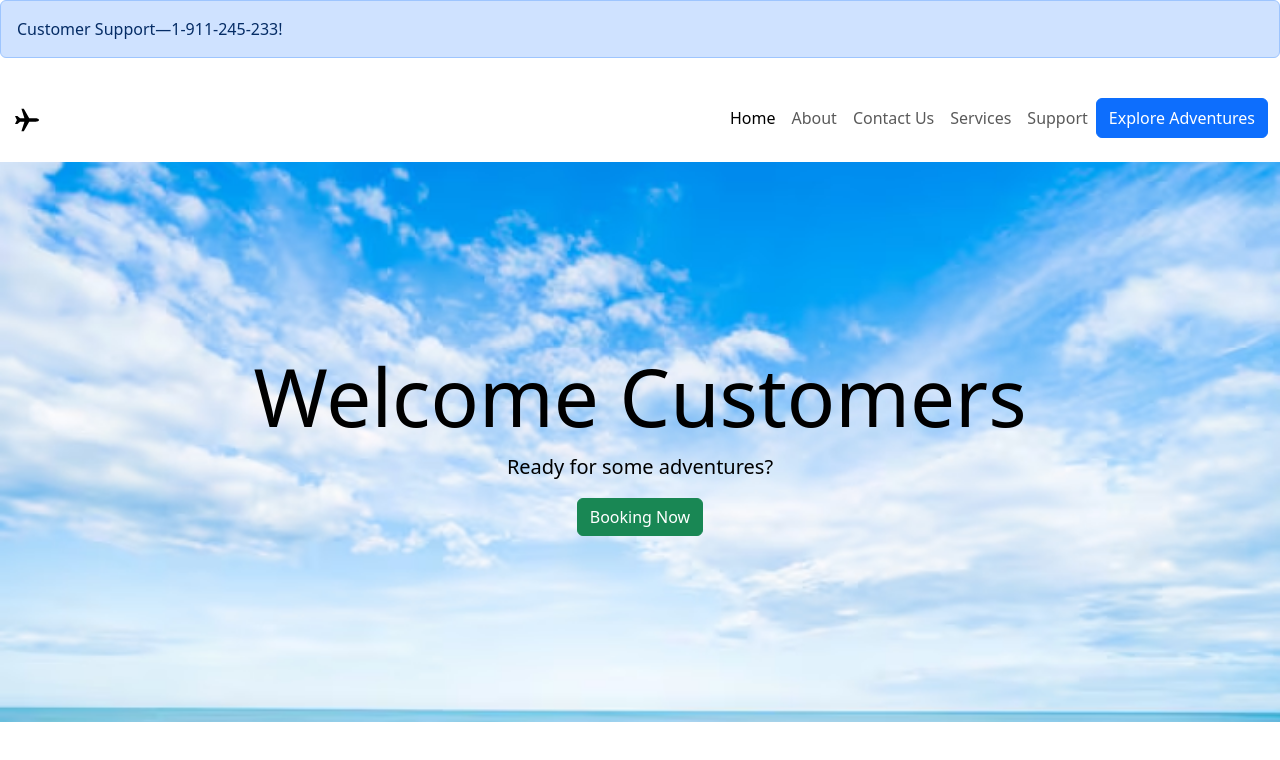
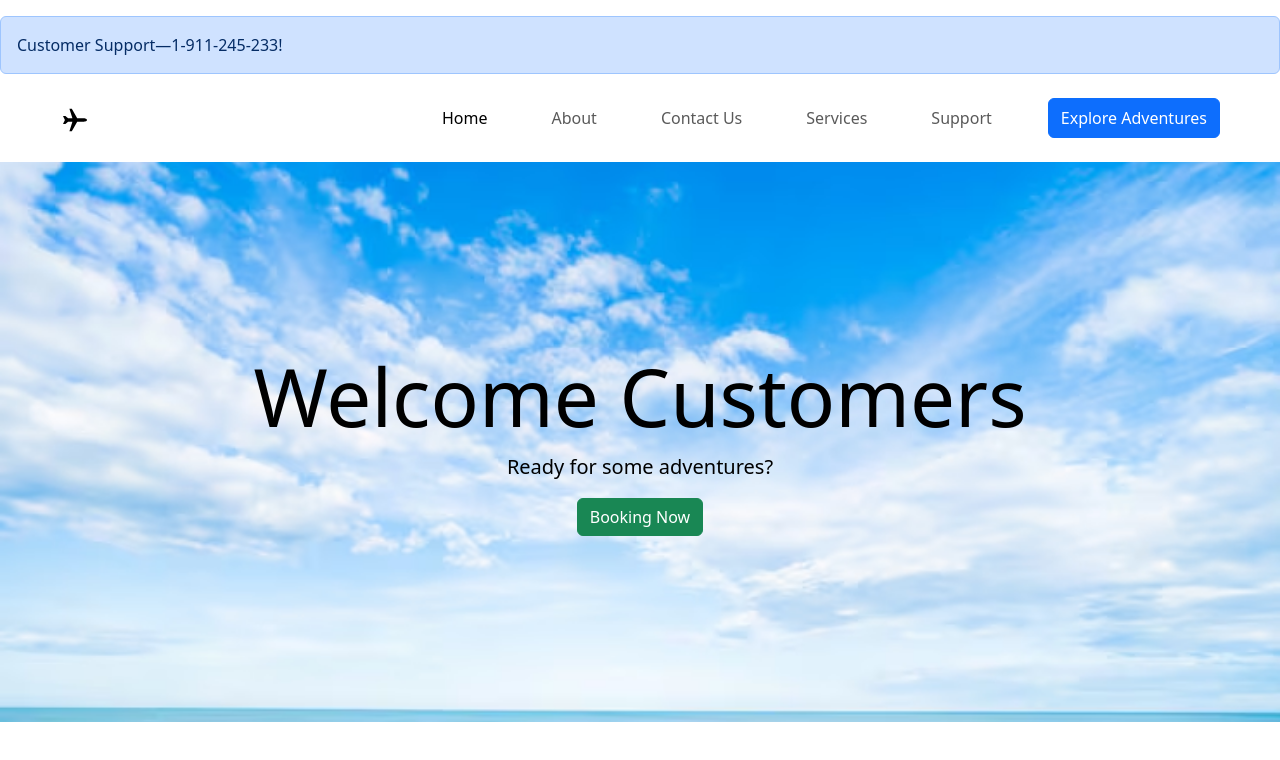
Before and after one commit to 1403-Phong/dsn1713-020-week5-header-navigation, a plain HTML site: page index.html in a window 1280 px wide. Drawn offline with nearby package versions, Linux system fonts and the light colour scheme.

Commit message:
Update index.html

```diff
--- a/index.html
+++ b/index.html
@@ -8,14 +8,14 @@
     <link rel="stylesheet" href="css/style.css">
 </head>
 <body>
-    <header>
-     <div class="alert alert-primary" role="alert">
+
+
+
+    <header class="py-3">
+      <div class="alert alert-primary" role="alert">
   Customer Support—1-911-245-233!
 </div>
-
-    <header class="py-3">
-
- <nav class="navbar navbar-expand-lg">
+ <nav class="navbar navbar-expand-lg px-5">
   <div class="container-fluid">
     <a class="navbar-brand" href="#">
       <img src="images/plane-svgrepo-com.svg" alt="Bootstrap" width="30" height="24">
@@ -25,8 +25,9 @@
     </button>
 
 
-    <div class="collapse navbar-collapse" id="navbarNav">
-      <ul class="navbar-nav ms-auto">
+
+    <div class="collapse navbar-collapse" id="navbarNavAltMarkup">
+      <ul class="navbar-nav ms-auto mb-2 mb-lg-0 gap-5">
         <li class="nav-item">
           <a class="nav-link active" aria-current="page" href="#">Home</a>
         </li>
@@ -46,8 +47,8 @@
       </ul>
     </div>
   </div>
+
 </nav>
-</header>
     </header>
 
 <main>
@@ -63,5 +64,8 @@
         </div>
       </section>
 </main>
+
+<script src="https://cdn.jsdelivr.net/npm/bootstrap@5.3.8/dist/js/bootstrap.min.js" integrity="sha384-G/EV+4j2dNv+tEPo3++6LCgdCROaejBqfUeNjuKAiuXbjrxilcCdDz6ZAVfHWe1Y" crossorigin="anonymous"></script>
+
 </body>
 </html>
```
